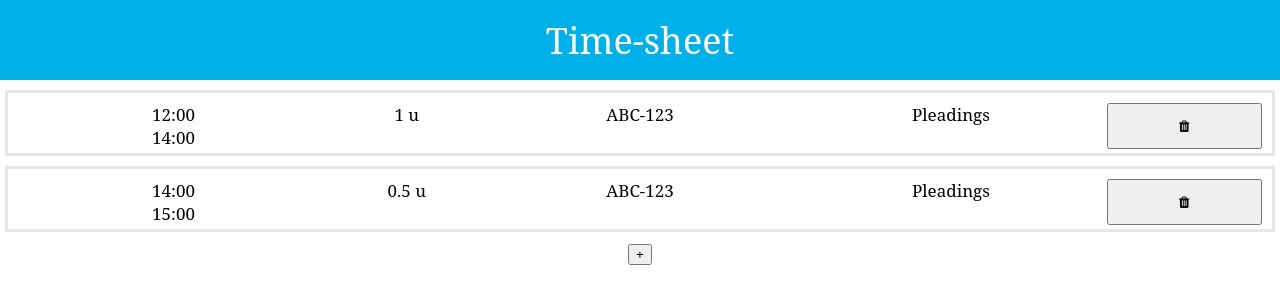
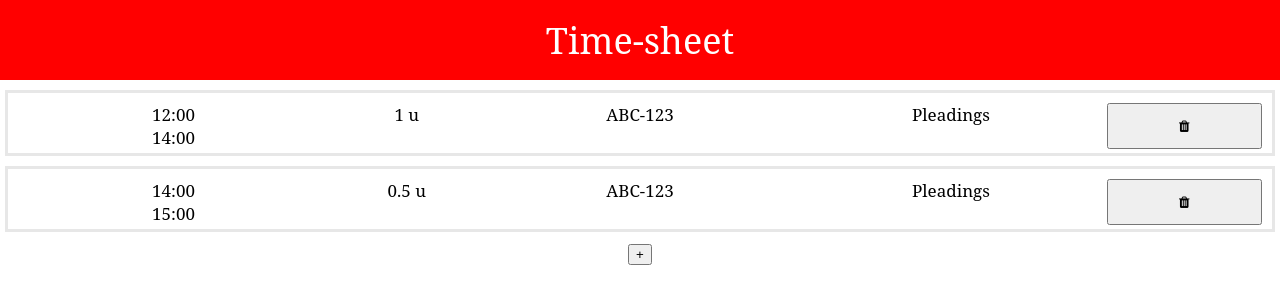
Before and after one commit to jwwnz/timekeeping, a React (Create React App) app: page / in a window 1280 px wide. Shown: the top 304 px of the page. Built offline with nearby package versions, Linux system fonts and the light colour scheme.

Commit message:
For test

```diff
--- a/src/App.css
+++ b/src/App.css
@@ -15,7 +15,7 @@
 }
 
 .App-header {
-	background-color: #00B0E8;
+	background-color: red;
 	min-height: 10vh;
 	display: flex;
 	flex-direction: column;
```
